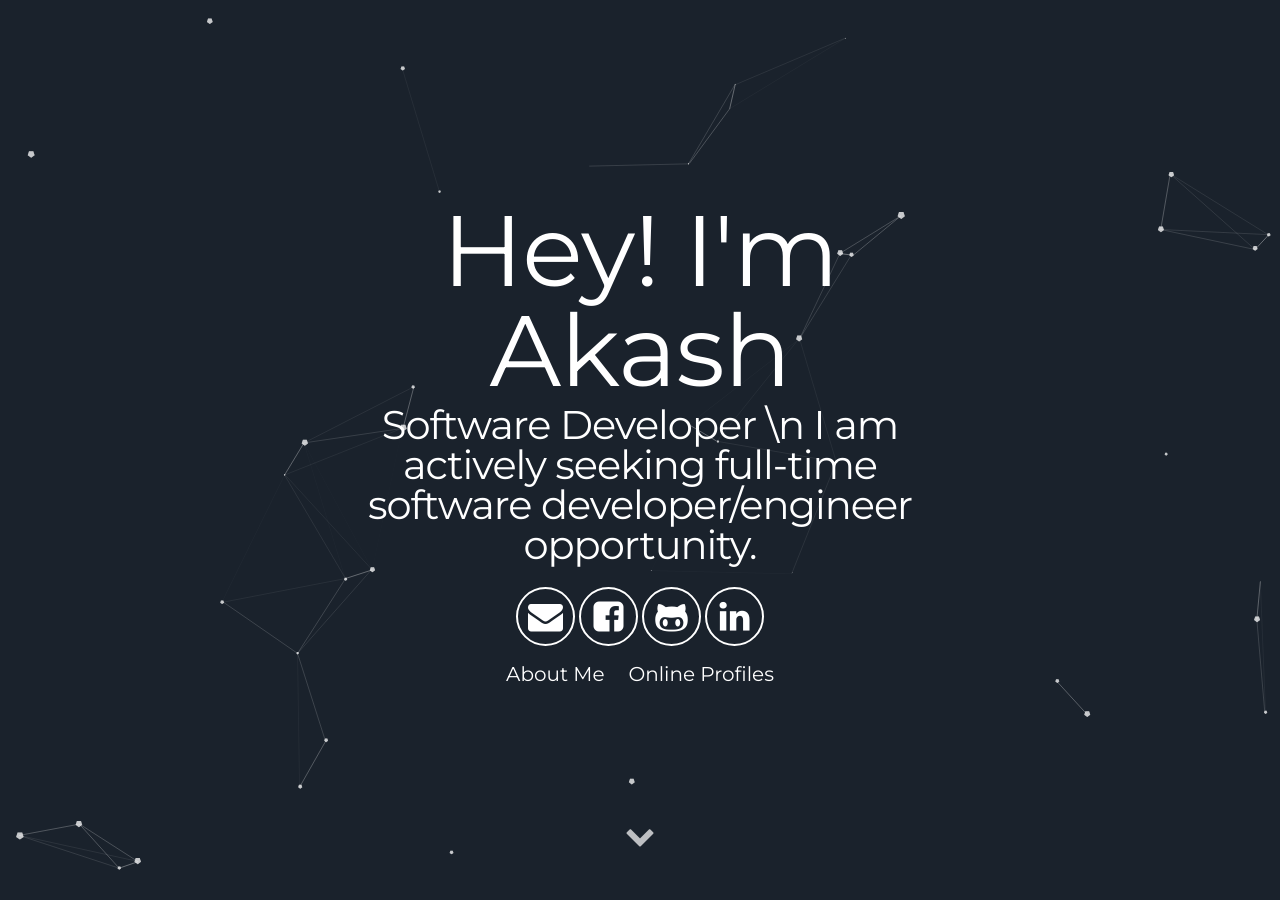
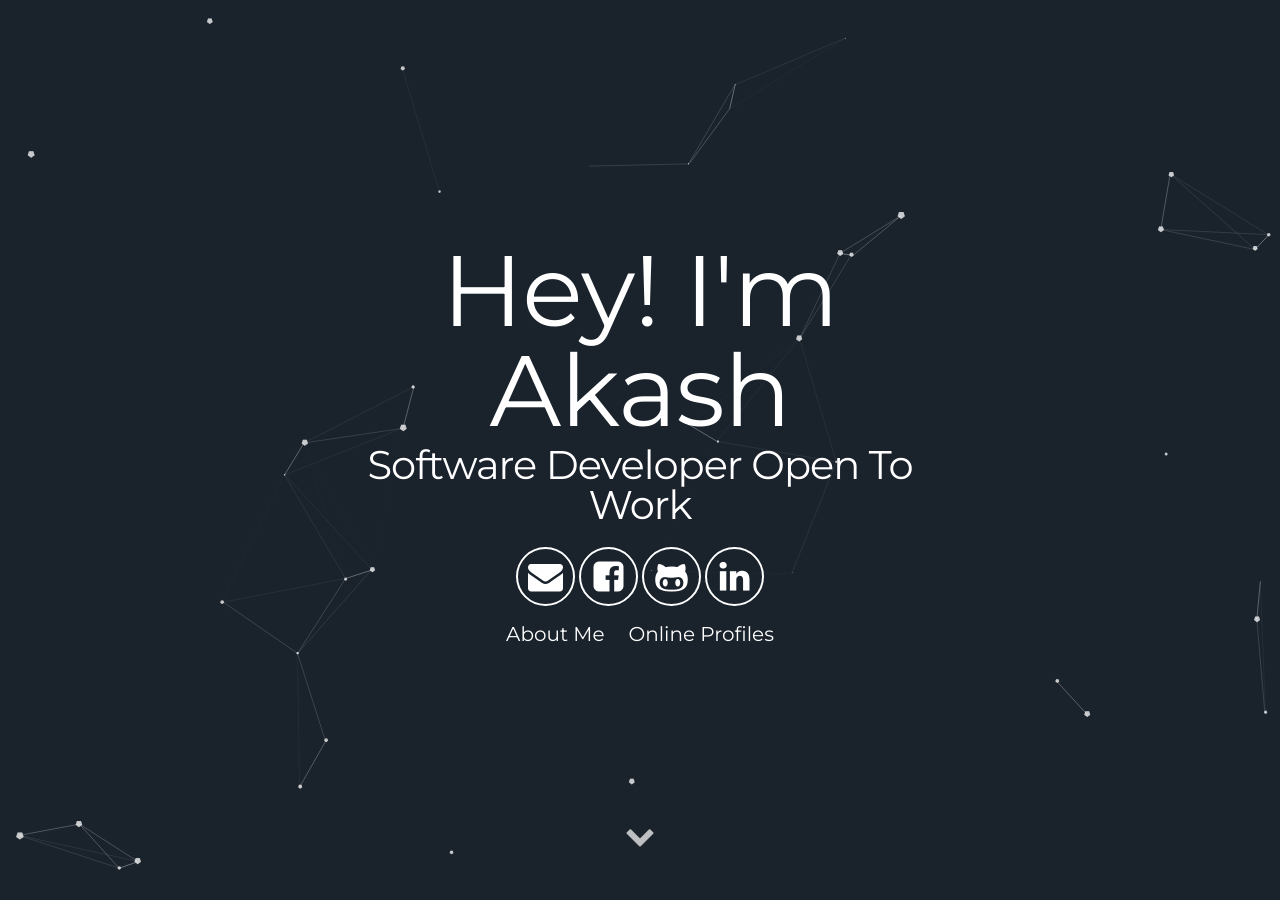
Before and after one commit to akash22gupta/akash22gupta.github.io, a Jekyll site: the page built from index.html, in a window 1280 px wide and 900 px high. Built offline with Jekyll 4.4.1, drawn with Linux system fonts in a browser that asks for light colours; some of the changed text lies outside the part shown.

Commit message:
change user_title & user_description

```diff
--- a/_config.yml
+++ b/_config.yml
@@ -6,8 +6,8 @@ description: A website about my all projects and profiles
 
 # User settings
 username: Hey! I'm Akash
-user_description: Hi, Software developer at Discover Financial Services, designing, developing, maintaining, and optimizing some cool Restful microservices/applications having 4+ years of experience in Software Development.
-user_title: Software Developer \n I am actively seeking full-time software developer/engineer opportunity.
+user_description: Software developer at Discover Financial Services, designing, developing, maintaining, and optimizing some cool Restful microservices/applications having 4+ years of experience in Software Development.
+user_title: Software Developer Open To Work
 email: akash.22gupta@gmail.com
 github_username:  akash22gupta
 facebook_username:  akash22gupta
```
